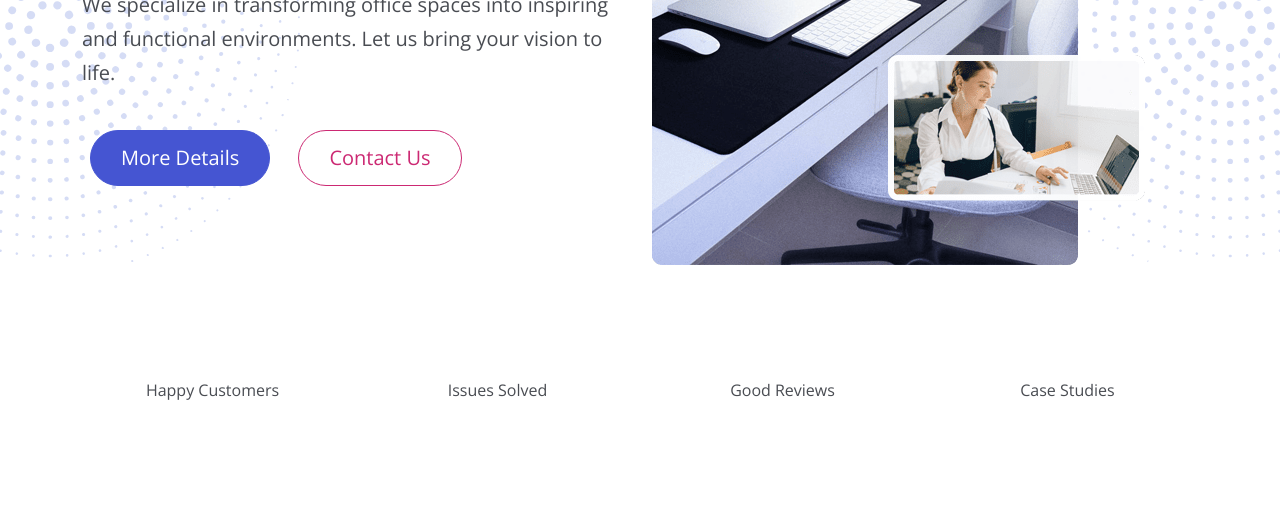
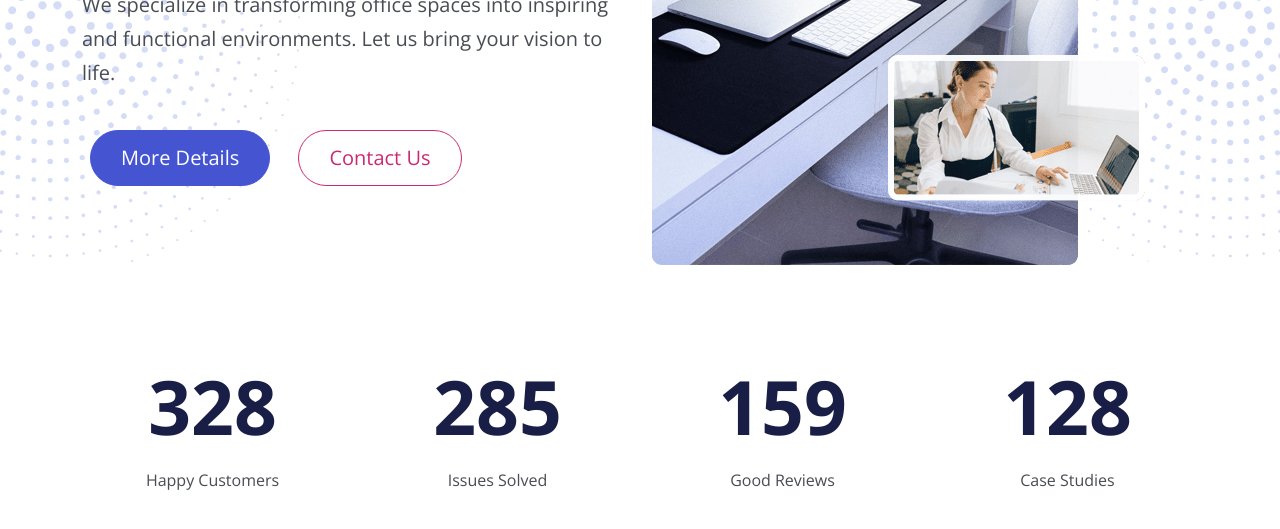
Before and after one commit to nataliestorozhuk/yavin-website, a website: page index.html in a window 1280 px wide. Shown: the part 477-1006 px from the top of the page. Drawn offline with nearby package versions, Linux system fonts and the light colour scheme; files that its build step writes are made by us from their sources.

Commit message:
added js function

```diff
--- a/js/script.js
+++ b/js/script.js
@@ -12,4 +12,32 @@ function userScroll() {
 }
 
 
+function incrementStats(){
+    const counters = document.querySelectorAll('.counter');
+
+    counters.forEach((counter) =>{
+        counter.innerText = 0;
+
+
+        const updateCounter = () => {
+            const target = counter.getAttribute('data-target');
+            const c = +counter.innerText;
+
+
+            const increment = target/200;
+
+            if(c<target){
+counter.innerText = Math.ceil(c+increment);
+setTimeout(updateCounter, 1);
+            }else{
+                counter.innerText = target;
+            }
+        };
+
+        updateCounter();
+    });
+}
+
+
 document.addEventListener('DOMContentLoaded', userScroll);
+document.addEventListener('DOMContentLoaded', incrementStats);
--- a/scss/styles.scss
+++ b/scss/styles.scss
@@ -24,6 +24,10 @@
     right: -200px;
     width: 500px;
     opacity: 0.7;
+}
+
+.navbar {
+    transition: all 0.5s ease-in-out;
 }
 
 .navbar-sticky{
```
